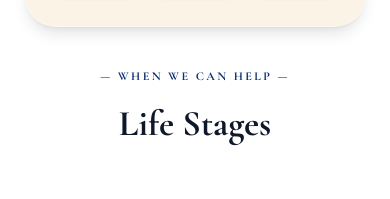
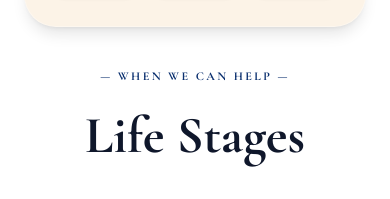
Before and after one commit to Reeju-hub/menopause-landing, a Next.js app: page / in a window 390 px wide. Shown: the part 4044-4243 px from the top of the page. Built offline with nearby package versions, Linux system fonts and the light colour scheme; a web font is replaced by a local one.

Commit message:
new font size

```diff
--- a/components/StagesSection.jsx
+++ b/components/StagesSection.jsx
@@ -44,7 +44,7 @@ export default function StagesSection() {
         </p>
 
         {/* Section Heading */}
-        <h2 className="text-[36px] md:text-5xl font-bold text-slate-900 mb-12 text-center md:text-left" style={{ fontFamily: "'Cormorant Garamond', serif" }}>
+        <h2 className="text-[52px] md:text-5xl font-bold text-slate-900 mb-12 text-center md:text-left" style={{ fontFamily: "'Cormorant Garamond', serif" }}>
           Life Stages
         </h2>
 
```
